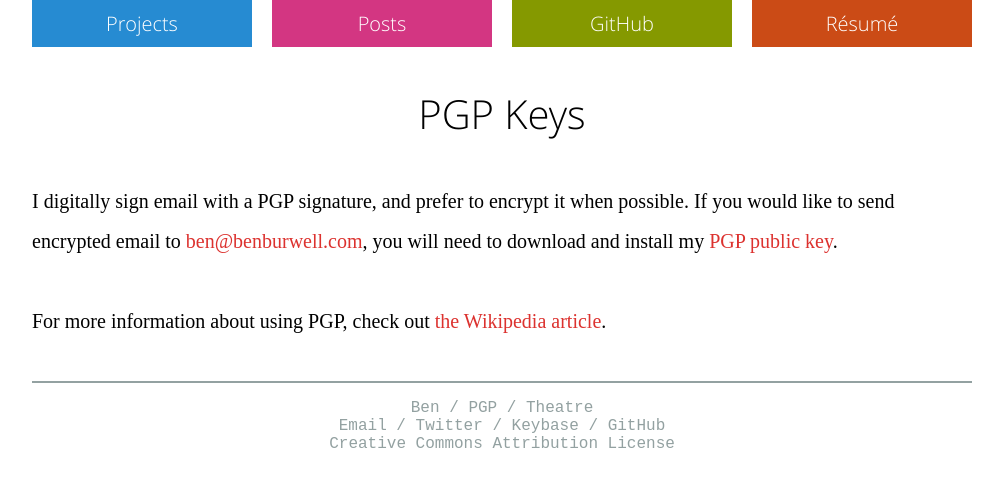
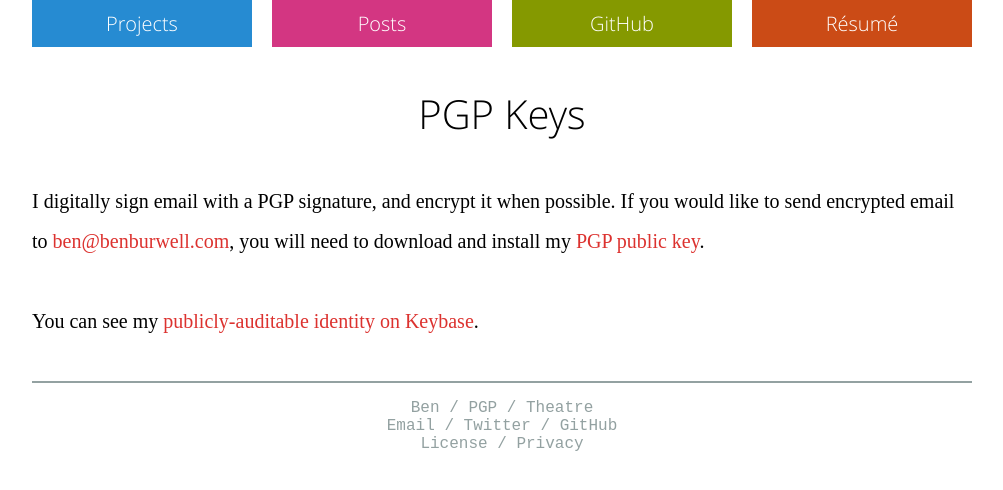
Before and after one commit to benburwell/benburwell.github.io, a Jekyll site: the page built from pgp/index.md, in a window 1280 px wide. Shown: the top 490 px of the page, without its empty margins (138-1141 px from the left). Built offline with Jekyll 4.4.1, drawn with Linux system fonts in a browser that asks for light colours; some web fonts are replaced; Markdown is read by kramdown in place of the engine named in the settings.

Commit message:
Add privacy, license info

```diff
--- a/_layouts/master.html
+++ b/_layouts/master.html
@@ -91,8 +91,8 @@
             </main>
             <footer class="grid_wide">
                 <div><a href="/">Ben</a> / <a href="/pgp/">PGP</a> / <a href="/theatre/">Theatre</a></div>
-                <div><a href="mailto:hi@benburwell.com">Email</a> / <a href="https://twitter.com/bburwell">Twitter</a> / <a href="https://keybase.io/benburwell">Keybase</a> / <a href="https://github.com/benburwell">GitHub</a></div>
-                <div><a rel="license" href="http://creativecommons.org/licenses/by/4.0/">Creative Commons Attribution License</a></div>
+                <div><a href="mailto:hi@benburwell.com">Email</a> / <a href="https://twitter.com/bburwell">Twitter</a> / <a href="https://github.com/benburwell">GitHub</a></div>
+                <div><a href="/license/">License</a> / <a href="/privacy/">Privacy</a></div>
             </footer>
         </div>
     </body>
--- a/pgp/index.md
+++ b/pgp/index.md
@@ -6,6 +6,6 @@ title: PGP Keys for Ben Burwell
 PGP Keys
 ========
 
-I digitally sign email with a PGP signature, and prefer to encrypt it when possible. If you would like to send encrypted email to <ben@benburwell.com>, you will need to download and install my [PGP public key](https://keybase.io/benburwell/key.asc).
+I digitally sign email with a PGP signature, and encrypt it when possible. If you would like to send encrypted email to <ben@benburwell.com>, you will need to download and install my [PGP public key](https://keybase.io/benburwell/key.asc).
 
-For more information about using PGP, check out [the Wikipedia article](https://en.wikipedia.org/wiki/Pretty_Good_Privacy).
+You can see my [publicly-auditable identity on Keybase](https://keybase.io/benburwell).
```
Also changed, not shown: license/index.md (added, +11 -0 lines), privacy/index.md (added, +13 -0 lines).
